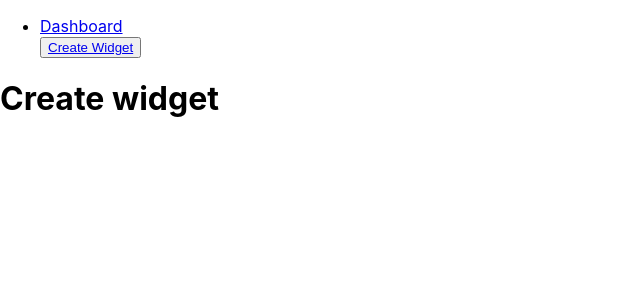
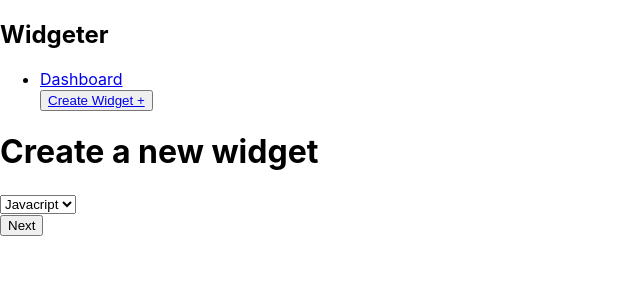
Before and after one commit to pintoedo/widgeter, a React (Create React App) app: page /add in a window 1280 px wide. Shown: the top 300 px of the page, without its empty margins (0-640 px from the left). Built offline with nearby package versions, Linux system fonts and the light colour scheme; the HTML template or start-up script is replaced by a standard one.

Commit message:
add basic multistep wizard

```diff
--- a/package.json
+++ b/package.json
@@ -6,6 +6,7 @@
     "@testing-library/jest-dom": "^5.11.9",
     "@testing-library/react": "^11.2.5",
     "@testing-library/user-event": "^12.8.0",
+    "formik": "^2.2.6",
     "react": "^17.0.1",
     "react-dom": "^17.0.1",
     "react-router-dom": "^5.2.0",
--- /dev/null
+++ b/src/components/multiStep/MultiStep.js
@@ -0,0 +1,57 @@
+import React, { useState } from 'react';
+import { Formik, Form } from 'formik';
+import StepButton from './StepButton';
+import StepOne from './stepOne';
+import StepTwo from './stepTwo';
+
+const renderStep = (step, values, errors, touched) => {
+  switch (step) {
+    case 1:
+      return <StepOne errors={errors} touched={touched} />;
+    case 2:
+      return <StepTwo errors={errors} touched={touched} values={values} />;
+    default:
+      return <StepOne errors={errors} touched={touched} />;
+  }
+};
+
+const MultiStep = () => {
+  const [step, setStep] = useState(1);
+  const formData = {
+    language: '',
+    name: '',
+  };
+
+  const handleSubmit = () => setStep((step) => step + 1);
+
+  // const validate = (values) => {
+  //   const errors = {};
+  //   if (!values.language) {
+  //     errors.language = 'Required';
+  //   }
+  //   if (!values.name) {
+  //     errors.name = 'Required';
+  //   }
+  //   return errors;
+  // };
+
+  return (
+    <>
+      <Formik
+        enableReinitialize
+        initialValues={{ ...formData }}
+        onSubmit={handleSubmit}
+        // validate={validate}
+      >
+        {({ values, errors, touched }) => (
+          <Form>
+            {renderStep(step, values, errors, touched)}
+            <StepButton step={step} />
+          </Form>
+        )}
+      </Formik>
+    </>
+  );
+};
+
+export default MultiStep;
--- /dev/null
+++ b/src/components/multiStep/StepButton.js
@@ -0,0 +1,28 @@
+import React from 'react';
+
+const StepButton = (props) => {
+  const { step } = props;
+
+  switch (step) {
+    case 1:
+      return (
+        <>
+          <button variant="contained" type="submit">
+            Next
+          </button>
+        </>
+      );
+    case 2:
+      return (
+        <>
+          <button variant="contained" type="submit">
+            Create
+          </button>
+        </>
+      );
+    default:
+      return <></>;
+  }
+};
+
+export default StepButton;
--- /dev/null
+++ b/src/components/multiStep/stepOne.js
@@ -0,0 +1,30 @@
+import React from 'react';
+import { Field } from 'formik';
+
+const languages = [
+  'Javacript',
+  'Python',
+  'PHP',
+  'Java',
+  'Solidity',
+  'Kotlin',
+  'C++',
+  'Swift',
+  'Go',
+  'Rust',
+];
+
+const StepOne = (formikProps) => {
+  const { errors, touched } = formikProps;
+  return (
+    <div>
+      <Field name="language" label="Language" as="select">
+        {languages.map((item, i) => (
+          <option key={i}>{item}</option>
+        ))}
+      </Field>
+    </div>
+  );
+};
+
+export default StepOne;
--- /dev/null
+++ b/src/components/multiStep/stepTwo.js
@@ -0,0 +1,19 @@
+import React from 'react';
+import { Field } from 'formik';
+import { Redirect, Route, Link } from 'react-router-dom';
+
+const StepTwo = (formikProps) => {
+  const { errors, touched } = formikProps;
+  console.log(formikProps.values);
+
+  return (
+    <>
+      <Field name="name" label="Name" />
+      {/* <Route exact path="/">
+        <Redirect to="/" />
+      </Route> */}
+    </>
+  );
+};
+
+export default StepTwo;
--- a/src/components/navbar/Navbar.js
+++ b/src/components/navbar/Navbar.js
@@ -4,13 +4,14 @@ import { Redirect, Link, Route, Switch } from 'react-router-dom';
 const Navbar = () => {
   return (
     <div>
+      <h2>Widgeter</h2>
       <nav className="navbar navbar">
         <ul className="nav navbar-nav">
           <li>
             <Link to="/">Dashboard</Link>
           </li>
           <button>
-            <Link to="/add">Create Widget</Link>
+            <Link to="/add">Create Widget +</Link>
           </button>
         </ul>
       </nav>{' '}
--- a/src/pages/create/Create.js
+++ b/src/pages/create/Create.js
@@ -1,9 +1,11 @@
 import React from 'react';
+import MultiStep from '../../components/multiStep/MultiStep';
 
 const Create = () => {
   return (
     <div>
-      <h1>Create widget</h1>
+      <h1>Create a new widget</h1>
+      <MultiStep />
     </div>
   );
 };
--- a/src/pages/main/Main.js
+++ b/src/pages/main/Main.js
@@ -1,7 +1,6 @@
 import React from 'react';
 import Create from '../create/Create';
 import { Switch, Route, Link } from 'react-router-dom';
-import AddButton from '../../components/addButton/AddButton';
 
 const Main = () => {
   return (
```
Also changed, not shown: 1 other file (tests, documents, lock files or other folders).
